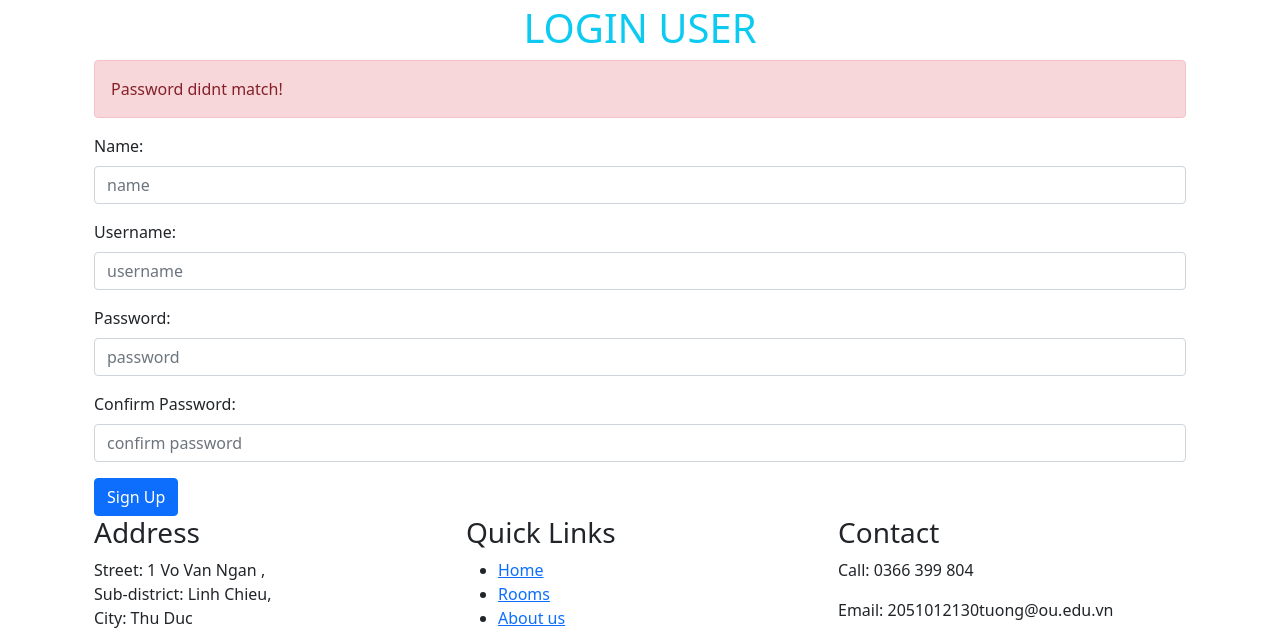
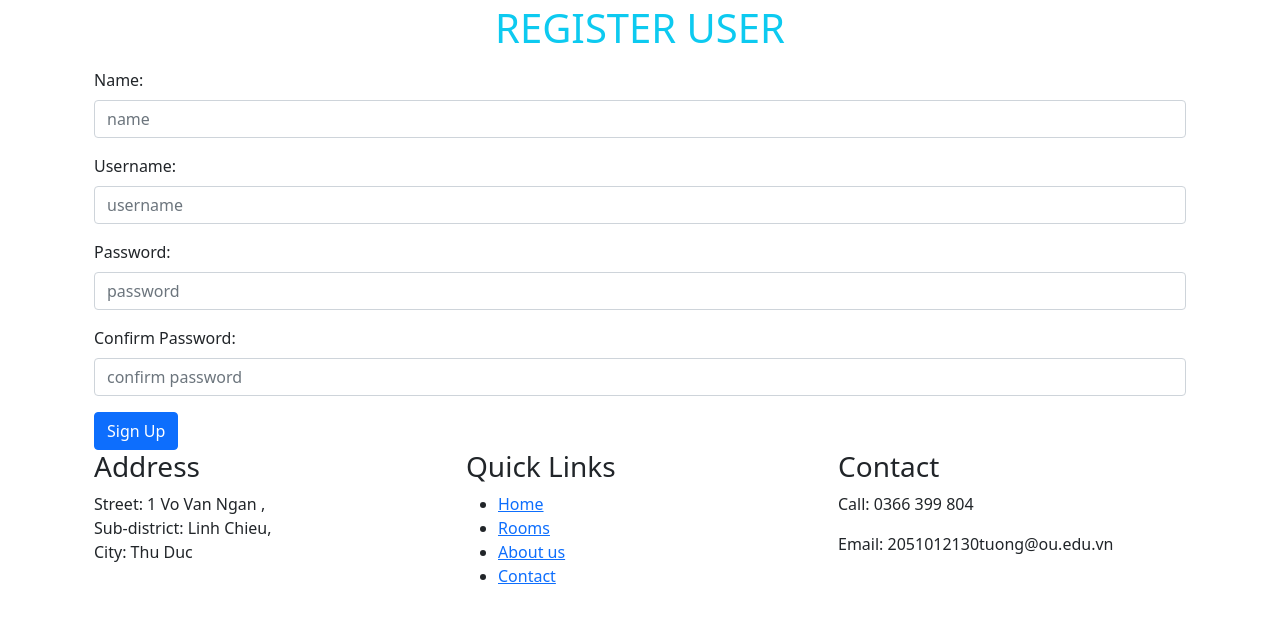
Before and after one commit to haduycattuong/hotel_management, a Flask app: page /register in a window 1280 px wide. Shown: the part 56-684 px from the top of the page. Run offline with Flask 3, Linux system fonts and the light colour scheme.

Commit message:
UPDATE: complete login, register user

```diff
--- a/app/dao.py
+++ b/app/dao.py
@@ -246,7 +246,11 @@ def register(name, username, password, avatar):
     else:
         raise Exception("Username is already exists")
 
-
+def add_user(name, username, password):
+    password = str(hashlib.md5(password.strip().encode('utf-8')).hexdigest())
+    u = User(name=name, username=username, password=password)
+    db.session.add(u)
+    db.session.commit()
 
 def strong_pass(client_pass):
     pass_length = len(client_pass) > 6
--- a/app/main.py
+++ b/app/main.py
@@ -209,7 +209,6 @@ def room_list():
 
 
 @app.route('/admin/login', methods=['post'])
-@login_required
 def login_admin_process():
     username = request.form.get('username')
     password = request.form.get('password')
@@ -224,19 +223,20 @@ def login_admin_process():
 @app.route('/register', methods=['get', 'post'])
 def register_user():
     err_msg = ""
-    name = request.form.get('name')
-    username = request.form.get('username')
-    password = request.form.get('password')
-    confirm_pass = request.form.get('confirm-pass')
 
-    user_exists = User.query.filter_by(username=username).first() is not None
-    if password.__eq__(confirm_pass) and user_exists:
-        try:
-            dao.register(name=name, username=username, password=password)
-        except:
-            err_msg = 'System Error'
-    else:
-        err_msg = 'Password didnt match!'
+    if request.method.__eq__('POST'):
+        password = request.form.get('password')
+        confirm_pass = request.form.get('confirm-pass')
+        if password.__eq__(confirm_pass):
+            try:
+                dao.add_user(name=request.form.get('name'),
+                             username=request.form.get('username'),
+                             password=password)
+                return redirect('/login')
+            except:
+                err_msg = 'System Error'
+        else:
+            err_msg = "Password didnt match"
     return render_template('register.html', err_msg=err_msg)
 
 
--- a/app/templates/register.html
+++ b/app/templates/register.html
@@ -3,7 +3,7 @@
 {% block title %}Login{% endblock %}
 
 {% block content %}
-<h1 class="text-center text-info mt-1">LOGIN USER</h1>
+<h1 class="text-center text-info mt-1">REGISTER USER</h1>
 
 {% if err_msg %}
 <div class="alert alert-danger">
```
